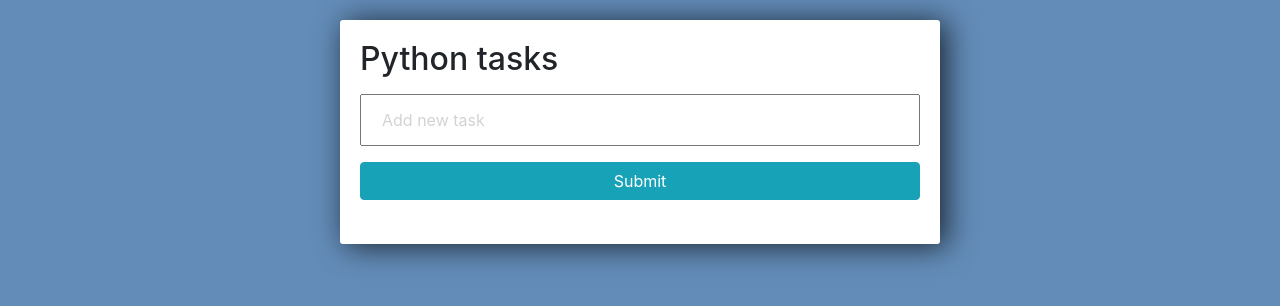
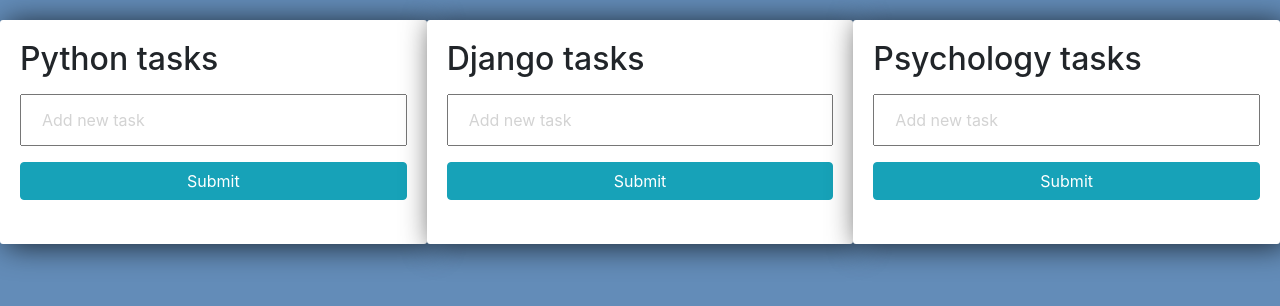
Before and after one commit to MokkoFm/My-own-to-do-app, a Django app: page / in a window 1280 px wide. Shown: the top 306 px of the page. Run offline with Django 3.2, Linux system fonts and the light colour scheme; data that the repository does not hold is empty.

Commit message:
add columns of tasks

```diff
--- a/tasks/templates/index.html
+++ b/tasks/templates/index.html
@@ -21,7 +21,7 @@
 		background-color: #6BA3E8;
 	}
 
-	.center-column{
+	.todo-list{
 		width:600px;
 		margin: 20px auto;
 		padding:20px;
@@ -47,7 +47,9 @@
 
 </style>
 
-<div class="center-column">
+<div class="d-flex justify-content-center">
+
+    <div class="todo-list">
 
     <form method="POST" action="/">
         <h2>Python tasks</h2>
@@ -55,8 +57,6 @@
 		{{form.title}}
 		<input class="btn btn-info" type="submit" name="Create Task">
 	</form>
-
-	<div class="todo-list">
 
 	{% for task in tasks %}
 		<div class="item-row">
@@ -70,5 +70,49 @@
 			{% endif %}
 		</div>
 	{% endfor %}
-	</div>
+    </div>
+    <div class="todo-list">
+
+        <form method="POST" action="/">
+            <h2>Django tasks</h2>
+            {% csrf_token %}
+            {{form.title}}
+            <input class="btn btn-info" type="submit" name="Create Task">
+        </form>
+
+        {% for task in tasks %}
+            <div class="item-row">
+                <a class="btn btn-sm btn-info" href="{% url 'update_task' task.id %}">Update</a>
+                <a class="btn btn-sm btn-danger" href="{% url 'delete_task' task.id %}">Delete</a>
+
+                {% if task.complete %}
+                <strike>{{task}}</strike>
+                {% else %}
+                <span>{{task}}</span>
+                {% endif %}
+            </div>
+        {% endfor %}
+        </div>
+        <div class="todo-list">
+
+            <form method="POST" action="/">
+                <h2>Psychology tasks</h2>
+                {% csrf_token %}
+                {{form.title}}
+                <input class="btn btn-info" type="submit" name="Create Task">
+            </form>
+
+            {% for task in tasks %}
+                <div class="item-row">
+                    <a class="btn btn-sm btn-info" href="{% url 'update_task' task.id %}">Update</a>
+                    <a class="btn btn-sm btn-danger" href="{% url 'delete_task' task.id %}">Delete</a>
+
+                    {% if task.complete %}
+                    <strike>{{task}}</strike>
+                    {% else %}
+                    <span>{{task}}</span>
+                    {% endif %}
+                </div>
+            {% endfor %}
+            </div>
 </div>
```
